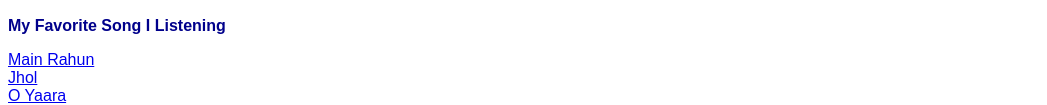
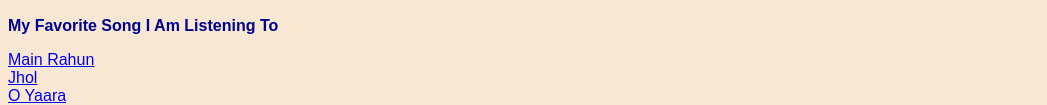
Before and after one commit to fahim793/My-First-Travel-Blog, a plain HTML site: page index.html in a window 1280 px wide. Shown: the part 1115-1220 px from the top of the page, without its empty margins (0-1047 px from the left). Drawn offline with Linux system fonts and the light colour scheme.

Commit message:
Your commit message

```diff
--- a/index.html
+++ b/index.html
@@ -98,7 +98,7 @@
         alt="Burger" width="325" height="300">
 
     <p class="blog">
-        <b>My Favorite Song I Listening</b>
+        <b>My Favorite Song I Am Listening To</b>
     </p>
     <a href="https://youtu.be/53F2t5rHilo" target="_blank" rel="noopener noreferrer"> Main Rahun</a><br>
     <a href="https://youtu.be/-2RAq5o5pwc?list=PLKA9mDRxJhKj9Pjawg0EKa9UJKFiD047N" target="_blank"
--- a/style.css
+++ b/style.css
@@ -1,6 +1,7 @@
 body {
     font-size: 16px;
     font-family: sans-serif;
+    background-color: rgb(248, 232, 211);
 
 }
 
```
